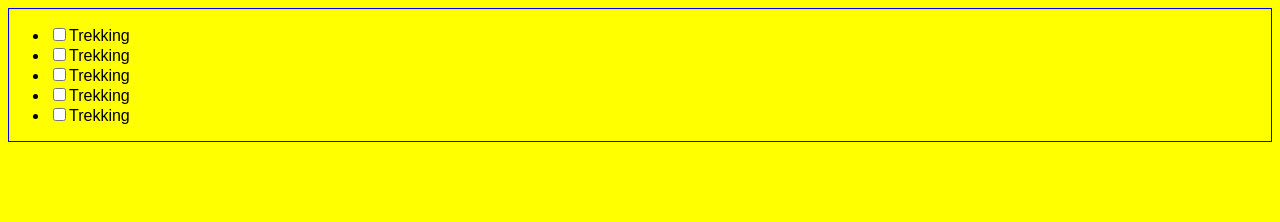
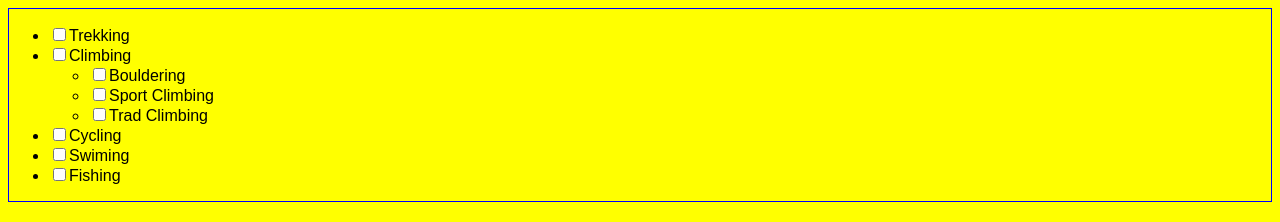
Before and after one commit to entrop-/travi, a website: page index.html in a window 1280 px wide. Drawn offline with nearby package versions, Linux system fonts and the light colour scheme.

Commit message:
new activity names

```diff
--- a/index.html
+++ b/index.html
@@ -12,10 +12,16 @@
     <section ng-controller="HeaderController" class="menu">
         <ul>
             <li><label for="trekking"><input type="checkbox" id="trekking" name="activity" />Trekking</label></li>
-            <li><label for="trekking2"><input type="checkbox" id="trekking2" name="activity" />Trekking</label></li>
-            <li><label for="trekking3"><input type="checkbox" id="trekking3" name="activity" />Trekking</label></li>
-            <li><label for="trekking4"><input type="checkbox" id="trekking4" name="activity" />Trekking</label></li>
-            <li><label for="trekking5"><input type="checkbox" id="trekking5" name="activity" />Trekking</label></li>
+            <li><label for="climbing"><input type="checkbox" id="climbing" name="activity" />Climbing</label>
+            <ul>
+                <li><label for="bouldering"><input type="checkbox" id="bouldering" name="activity" />Bouldering</label>
+                <li><label for="sportClimbing"><input type="checkbox" id="sportClimbing" name="activity" />Sport Climbing</label>
+                <li><label for="tradClimbing"><input type="checkbox" id="tradClimbing" name="activity" />Trad Climbing</label>
+            </ul>
+            </li>
+            <li><label for="cycling"><input type="checkbox" id="cycling" name="activity" />Cycling</label></li>
+            <li><label for="swiming"><input type="checkbox" id="swiming" name="activity" />Swiming</label></li>
+            <li><label for="fishing"><input type="checkbox" id="fishing" name="activity" />Fishing</label></li>
         </ul>
     </section>
 
```
